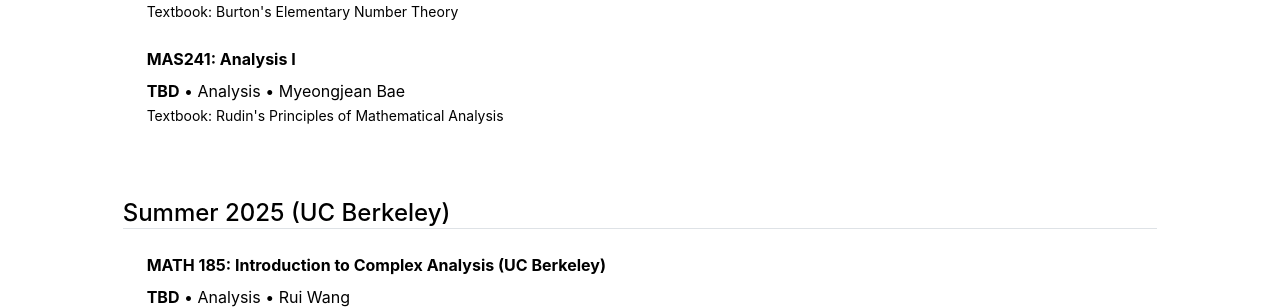
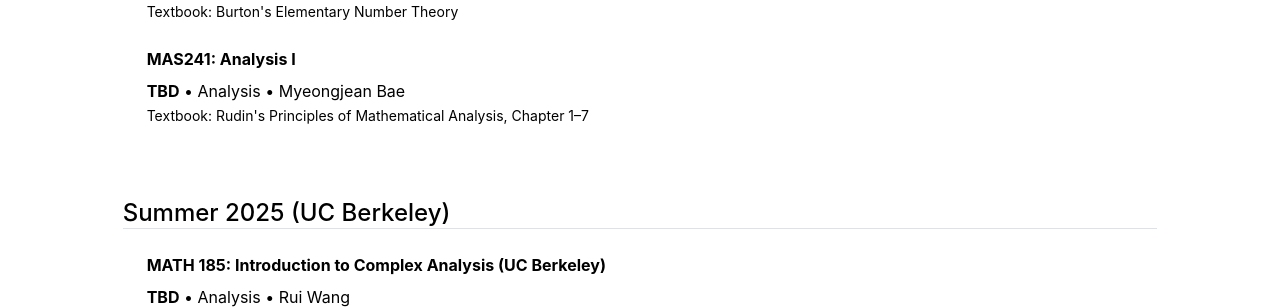
Before and after one commit to mino-jeong/mino-jeong.github.io, a Jekyll site: the page built from coursework-term.md, in a window 1280 px wide. Shown: the part 618-926 px from the top of the page. Built offline with Jekyll 4.4.1, drawn with Linux system fonts in a browser that asks for light colours.

Commit message:
Update 2025-1.yml

```diff
--- a/_data/coursework-term/2025-1.yml
+++ b/_data/coursework-term/2025-1.yml
@@ -12,4 +12,4 @@
 
 - title: 'MAS241: Analysis I'
   description: '<strong>TBD</strong> • Analysis • Myeongjean Bae'
-  textbook: "Rudin's Principles of Mathematical Analysis"
+  textbook: "Rudin's Principles of Mathematical Analysis, Chapter 1–7"
```
